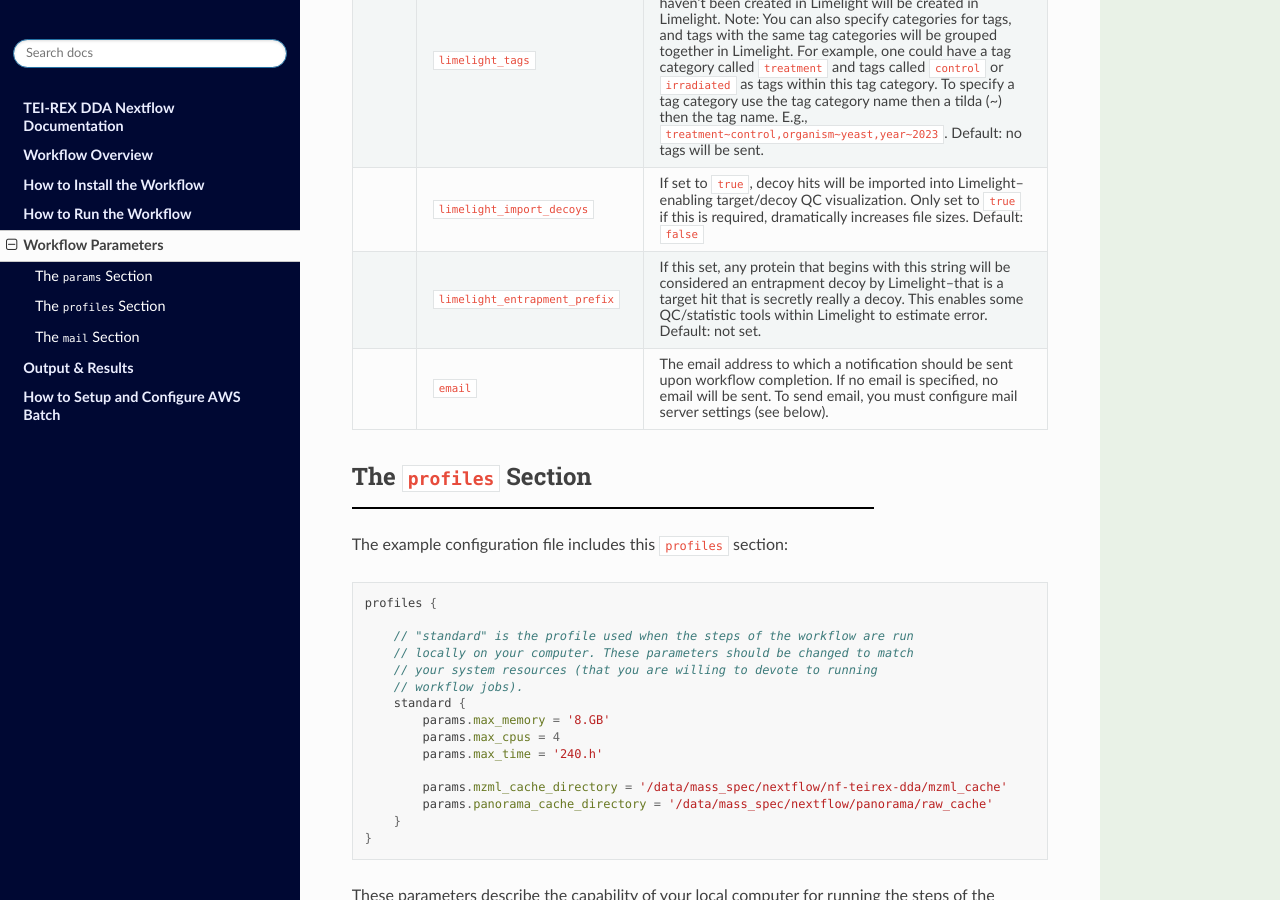
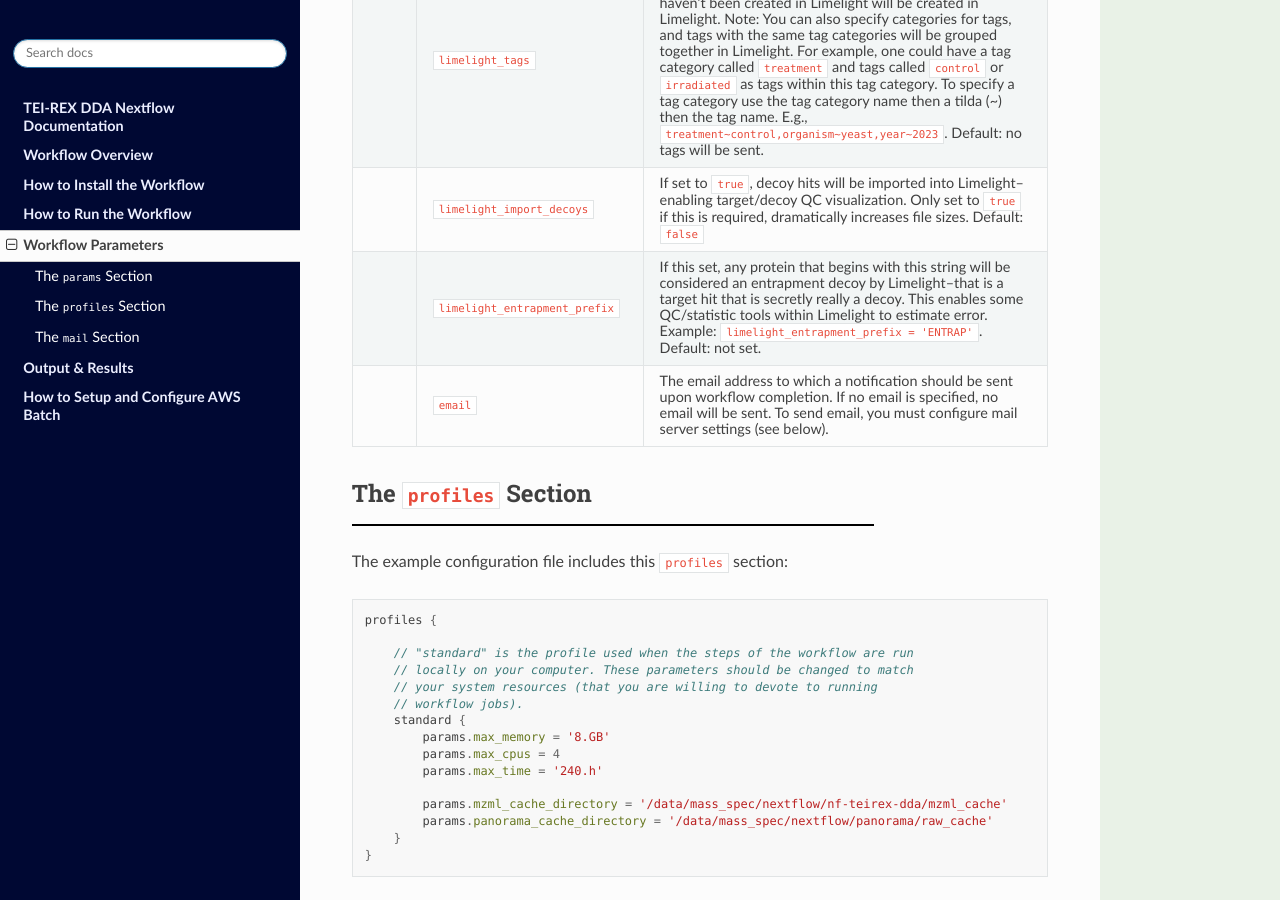
Before and after one commit to mriffle/nf-teirex-dda, a Sphinx documentation site: the page built from docs/source/workflow_parameters.rst, in a window 1280 px wide and 900 px high, scrolled down 2055 px. Built offline with Sphinx 7.4.7 and the Read the Docs theme 2.0.0, drawn with Linux system fonts in a browser that asks for light colours.

Commit message:
docs: update entrapment parameter example

```diff
--- a/docs/source/workflow_parameters.rst
+++ b/docs/source/workflow_parameters.rst
@@ -90,7 +90,7 @@ The ``params`` Section
      - If set to ``true``, decoy hits will be imported into Limelight--enabling target/decoy QC visualization. Only set to ``true`` if this is required, dramatically increases file sizes. Default: ``false``
    * -
      - ``limelight_entrapment_prefix``
-     - If this set, any protein that begins with this string will be considered an entrapment decoy by Limelight--that is a target hit that is secretly really a decoy. This enables some QC/statistic tools within Limelight to estimate error. Default: not set.
+     - If this set, any protein that begins with this string will be considered an entrapment decoy by Limelight--that is a target hit that is secretly really a decoy. This enables some QC/statistic tools within Limelight to estimate error. Example: ``limelight_entrapment_prefix = 'ENTRAP'``. Default: not set.
    * -
      - ``email``
      - The email address to which a notification should be sent upon workflow completion. If no email is specified, no email will be sent. To send email, you must configure mail server settings (see below).
```
